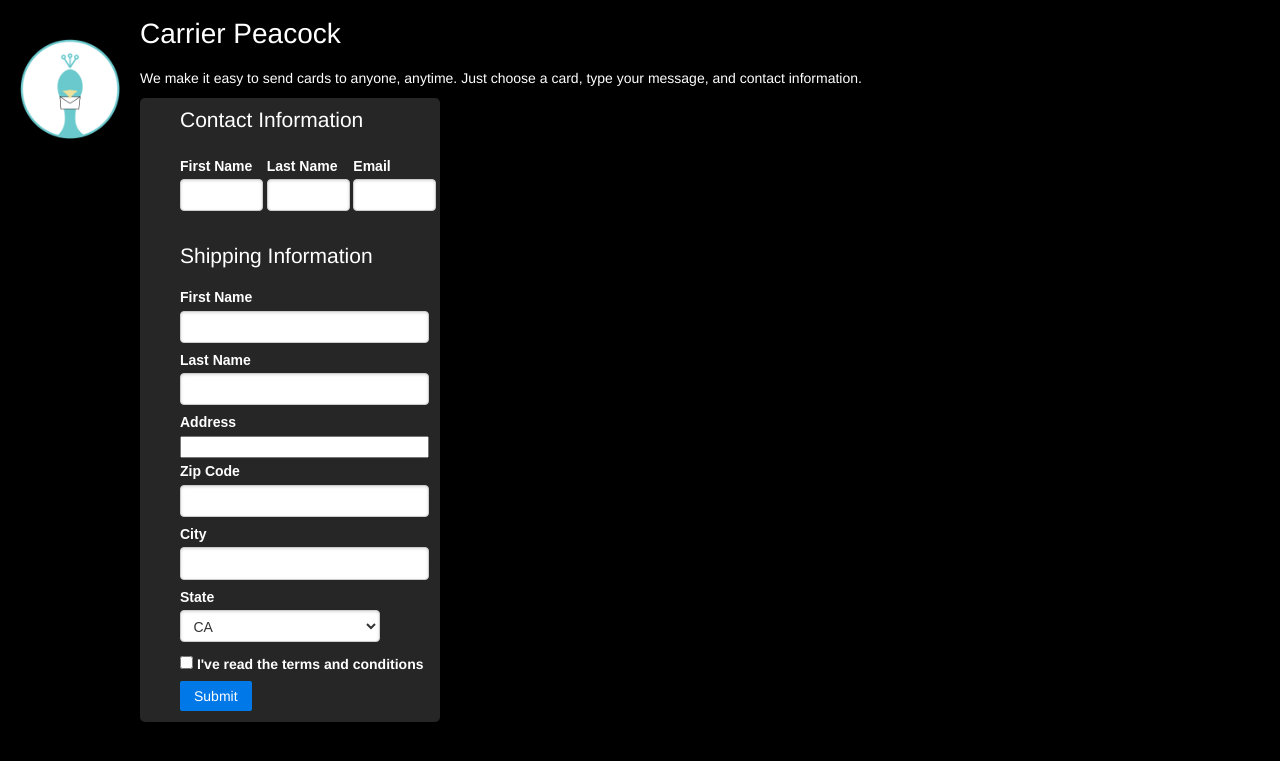
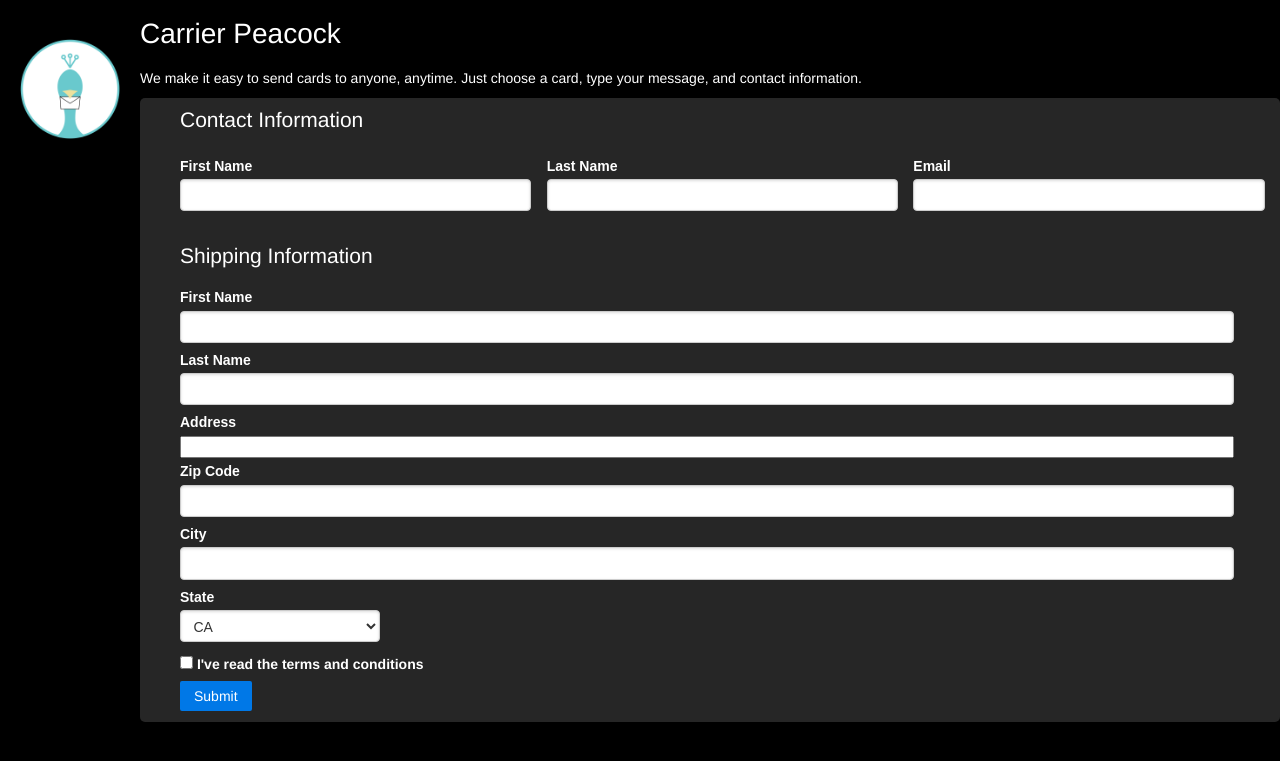
Before and after one commit to carrierpeacock/carrierpeacock.github.io, a PHP site: page / in a window 1280 px wide. Shown: the top 761 px of the page. Run offline with PHP 8.4, Linux system fonts and the light colour scheme; some libraries are stand-ins or nearby versions.

Commit message:
readd index.html

```diff
--- a/css/style.css
+++ b/css/style.css
@@ -36,7 +36,7 @@ label {
 form#info {
     padding-left: 40px;
     background-color: rgba(255, 255, 255, 0.15);
-    width: 300px;
+    width: 500;
     -webkit-border-radius: 5px 5px 5px 5px;
     -moz-border-radius: 5px 5px 5px 5px;
     -o-border-radius: 5px 5px 5px 5px;
```
